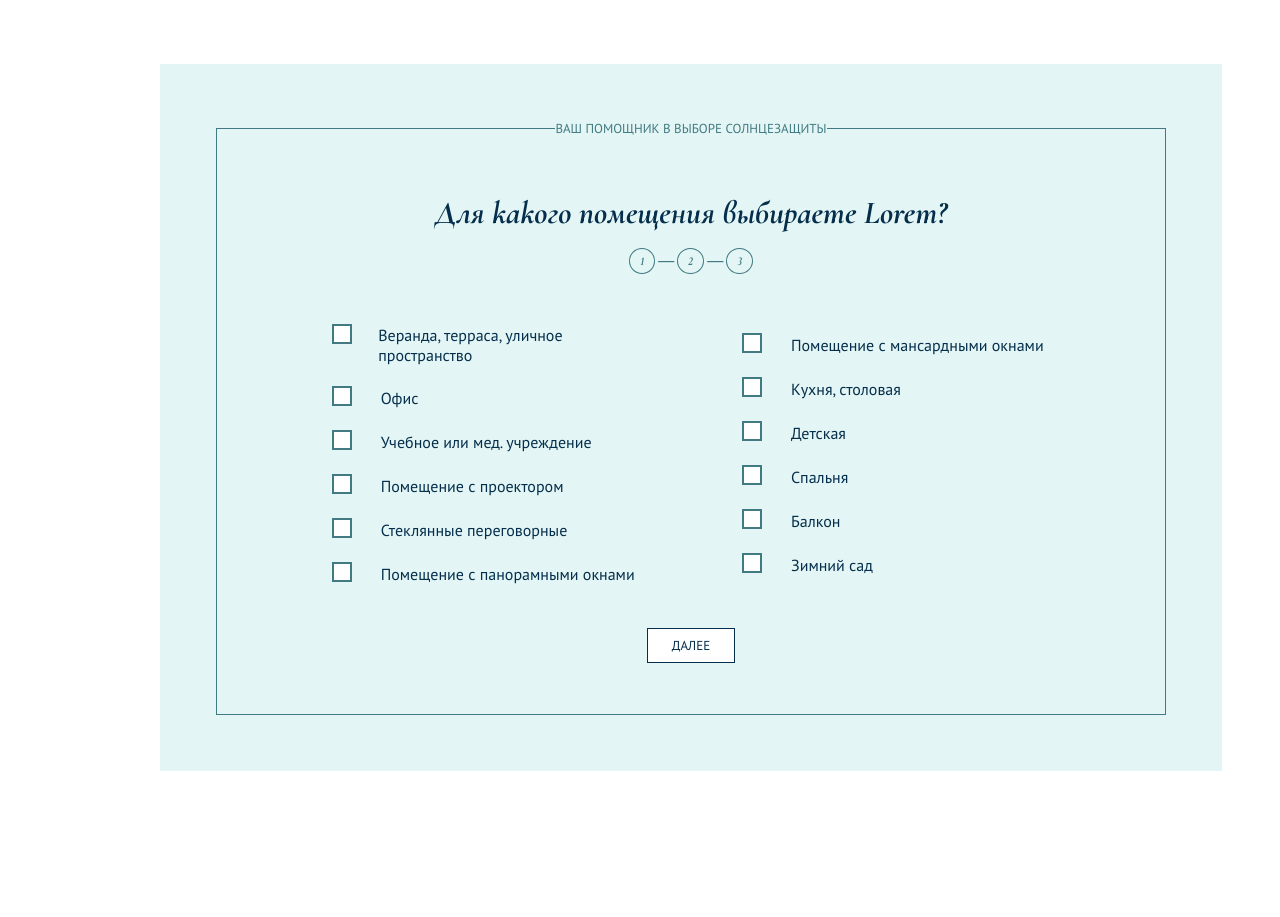
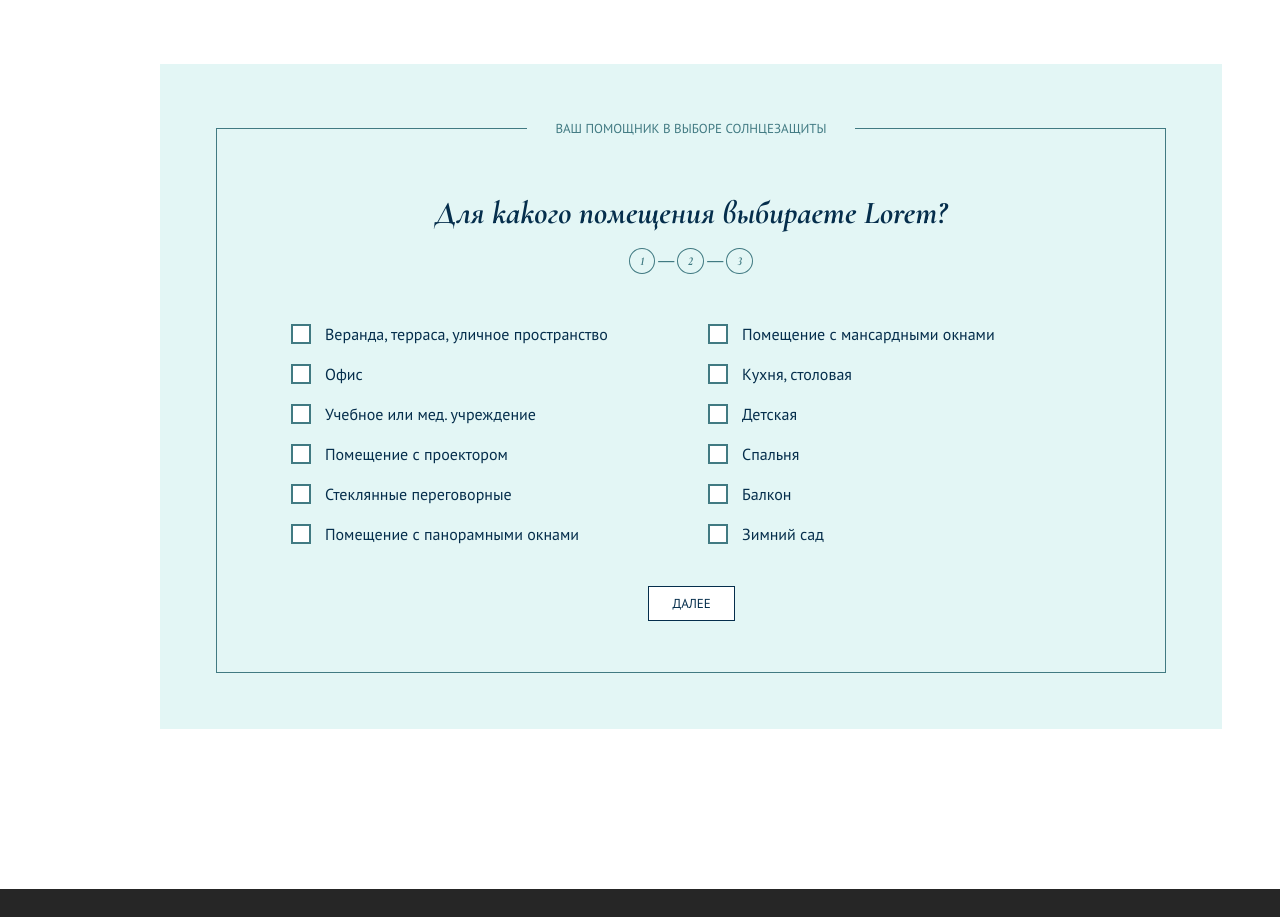
Before and after one commit to Maxim93mk/Shop-LOGO, a plain HTML site: page index.html in a window 1280 px wide. Shown: the part 2260-3177 px from the top of the page. Drawn offline with Linux system fonts and the light colour scheme.

Commit message:
Добавлены checkbox в секции - Лучшие предложения

```diff
--- a/css/best-offer-fieldset-section.css
+++ b/css/best-offer-fieldset-section.css
@@ -10,9 +10,7 @@
     border: 1px solid rgb(65, 122, 130);
     display: flex;
     flex-direction: column;
-    align-items: center;
     padding: 56px 0 51px 0;
-
 }
 
 .best-offer-fieldset-legend {
@@ -22,6 +20,7 @@
     font-weight: 400;
     text-align: center;
     text-transform: uppercase;
+    padding: 0 28px;
 }
 
 .best-offer-fieldset-title {
@@ -68,7 +67,6 @@
 
 .best-offer-fieldset-checkbox {
     display: flex;
-    align-items: center;
     justify-content: center;
     padding-top: 50px;
     gap: 102px;
@@ -80,16 +78,11 @@
     gap: 20px;
     max-width: 315px;
     width: 100%;
-}
 
-.best-offer-fieldset-checkbox-item {
-    display: flex;
-    gap: 16px;
-    align-items: center;
 }
 
 .best-offer-fieldset-checkbox__ch[type="checkbox"] {
-    opacity: 0;
+    display: none;
 }
 
 .best-offer-fieldset-checkbox__label {
@@ -97,12 +90,17 @@
     font-family: "PT Sans";
     font-size: 16px;
     font-weight: 400;
-
+    position: relative;
 }
 
-.best-offer-fieldset-checkbox__span::before {
+.best-offer-fieldset-checkbox__label::before,
+.best-offer-fieldset-checkbox__label::after{
+    position: absolute;
+    content: "";
+}
+
+.best-offer-fieldset-checkbox__label::before{
     display: inline-block;
-    content: "";
     max-width: 16px;
     min-width: 16px;
     width: 100%;
@@ -112,39 +110,31 @@
     cursor: pointer;
     background-color: #FFFFFF;
     border: 2px solid rgb(65, 122, 130);
-    position: relative;
-
+    left: -34px;
+    top: 0px;
 }
 
-.best-offer-fieldset-checkbox__span::after {
-    position: absolute;
-    content: "";
+.best-offer-fieldset-checkbox__label::after {
     display: inline-block;
-    height: 3px;
-    width: 6px;
+    height: 6px;
+    width: 9px;
     border-left: 2px solid rgb(65, 122, 130);
     border-bottom: 2px solid rgb(65, 122, 130);
     transform: rotate(-45deg);
-    left: 2px;
-    top: 2px;
+    left: -29px;
+    top: 3px;
 }
 
-.best-offer-fieldset-checkbox__ch[type="checkbox"]+.best-offer-fieldset-checkbox__span::after {
+.best-offer-fieldset-checkbox__ch + .best-offer-fieldset-checkbox__label::after{
     content: none;
-    /* content: ""; */
 }
 
-.best-offer-fieldset-checkbox__span[type="checkbox"]:checked+.best-offer-fieldset-checkbox__span::after {
-    /* content: none; */
+.best-offer-fieldset-checkbox__ch:checked + .best-offer-fieldset-checkbox__label::after{
     content: "";
 }
 
-/* .best-offer-fieldset-checkbox__span input[type="checkbox"]:checked:after {
-    content: "";
-} */
-
 .best-offer-fieldset-next__btn {
-    margin-top: 42px;
+    margin: 42px auto 0 auto;
     padding: 8px 24px;
     background: rgb(255, 255, 255);
     color: rgb(5, 46, 76);
@@ -155,4 +145,6 @@
     text-transform: uppercase;
     border: 1px solid rgb(5, 46, 76);
     cursor: pointer;
+    max-width: 87px;
+    width: 100%;
 }
--- a/index.html
+++ b/index.html
@@ -28,6 +28,7 @@
 </head>
 
 <body>
+    <!-- header -->
     <header>
         <div class="wrapper">
             <section class="header">
@@ -268,60 +269,55 @@
                             <div class="best-offer-fieldset-checkbox">
                                 <div class="best-offer-fieldset-checkbox-list">
                                     <div class="best-offer-fieldset-checkbox-item">
-                                        <span class="best-offer-fieldset-checkbox__span"><input type="checkbox" class="best-offer-fieldset-checkbox__ch" checked></span>
-                                        <label class="best-offer-fieldset-checkbox__label">Веранда, терраса, уличное
+                                        <input type="checkbox" id="chbx1" class="best-offer-fieldset-checkbox__ch"></span>
+                                        <label for="chbx1" class="best-offer-fieldset-checkbox__label">Веранда, терраса, уличное
                                             пространство</label>
                                     </div>
                                     <div class="best-offer-fieldset-checkbox-item">
-                                        <span class="best-offer-fieldset-checkbox__span"><input type="checkbox" class="best-offer-fieldset-checkbox__ch"></span>
-                                        <label class="best-offer-fieldset-checkbox__label">Офис</label>
+                                        <input type="checkbox" id="chbx2" class="best-offer-fieldset-checkbox__ch">
+                                        <label for="chbx2" class="best-offer-fieldset-checkbox__label">Офис</label>
                                     </div>
                                     <div class="best-offer-fieldset-checkbox-item">
-                                        <span class="best-offer-fieldset-checkbox__span"><input type="checkbox" class="best-offer-fieldset-checkbox__ch"></span>
-                                        <label class="best-offer-fieldset-checkbox__label">Учебное или мед.
-                                            учреждение</label>
+                                        <input type="checkbox" id="chbx3" class="best-offer-fieldset-checkbox__ch">
+                                        <label for="chbx3" class="best-offer-fieldset-checkbox__label">Учебное или мед. учреждение</label>
                                     </div>
                                     <div class="best-offer-fieldset-checkbox-item">
-                                        <span class="best-offer-fieldset-checkbox__span"><input type="checkbox" class="best-offer-fieldset-checkbox__ch"></span>
-                                        <label class="best-offer-fieldset-checkbox__label">Помещение с
-                                            проектором</label>
+                                        <input type="checkbox" id="chbx4" class="best-offer-fieldset-checkbox__ch">
+                                        <label for="chbx4" class="best-offer-fieldset-checkbox__label">Помещение с проектором</label>
                                     </div>
                                     <div class="best-offer-fieldset-checkbox-item">
-                                        <span class="best-offer-fieldset-checkbox__span"><input type="checkbox" class="best-offer-fieldset-checkbox__ch"></span>
-                                        <label class="best-offer-fieldset-checkbox__label">Стеклянные
-                                            переговорные</label>
+                                        <input type="checkbox" id="chbx5" class="best-offer-fieldset-checkbox__ch">
+                                        <label for="chbx5" class="best-offer-fieldset-checkbox__label">Стеклянные переговорные</label>
                                     </div>
                                     <div class="best-offer-fieldset-checkbox-item">
-                                        <span class="best-offer-fieldset-checkbox__span"><input type="checkbox" class="best-offer-fieldset-checkbox__ch"></span>
-                                        <label class="best-offer-fieldset-checkbox__label">Помещение с панорамными
-                                            окнами</label>
+                                        <input type="checkbox" id="chbx6" class="best-offer-fieldset-checkbox__ch">
+                                        <label for="chbx6" class="best-offer-fieldset-checkbox__label">Помещение с панорамными окнами</label>
                                     </div>
                                 </div>
                                 <div class="best-offer-fieldset-checkbox-list">
                                     <div class="best-offer-fieldset-checkbox-item">
-                                        <span class="best-offer-fieldset-checkbox__span"><input type="checkbox" class="best-offer-fieldset-checkbox__ch"></span>
-                                        <label class="best-offer-fieldset-checkbox__label">Помещение с мансардными
-                                            окнами</label>
+                                        <input type="checkbox" id="chbx7" class="best-offer-fieldset-checkbox__ch">
+                                        <label for="chbx7" class="best-offer-fieldset-checkbox__label">Помещение с мансардными окнами</label>
                                     </div>
                                     <div class="best-offer-fieldset-checkbox-item">
-                                        <span class="best-offer-fieldset-checkbox__span"><input type="checkbox" class="best-offer-fieldset-checkbox__ch"></span>
-                                        <label class="best-offer-fieldset-checkbox__label">Кухня, столовая</label>
+                                        <input type="checkbox" id="chbx8" class="best-offer-fieldset-checkbox__ch">
+                                        <label for="chbx8" class="best-offer-fieldset-checkbox__label">Кухня, столовая</label>
                                     </div>
                                     <div class="best-offer-fieldset-checkbox-item">
-                                        <span class="best-offer-fieldset-checkbox__span"><input type="checkbox" class="best-offer-fieldset-checkbox__ch"></span>
-                                        <label class="best-offer-fieldset-checkbox__label">Детская</label>
+                                        <input type="checkbox" id="chbx9" class="best-offer-fieldset-checkbox__ch">
+                                        <label for="chbx9" class="best-offer-fieldset-checkbox__label">Детская</label>
                                     </div>
                                     <div class="best-offer-fieldset-checkbox-item">
-                                        <span class="best-offer-fieldset-checkbox__span"><input type="checkbox" class="best-offer-fieldset-checkbox__ch"></span>
-                                        <label class="best-offer-fieldset-checkbox__label">Спальня</label>
+                                        <input type="checkbox" id="chbx10" class="best-offer-fieldset-checkbox__ch">
+                                        <label for="chbx10" class="best-offer-fieldset-checkbox__label">Спальня</label>
                                     </div>
                                     <div class="best-offer-fieldset-checkbox-item">
-                                        <span class="best-offer-fieldset-checkbox__span"><input type="checkbox" class="best-offer-fieldset-checkbox__ch"></span>
-                                        <label class="best-offer-fieldset-checkbox__label">Балкон</label>
+                                        <input type="checkbox" id="chbx11" class="best-offer-fieldset-checkbox__ch">
+                                        <label for="chbx11" class="best-offer-fieldset-checkbox__label">Балкон</label>
                                     </div>
                                     <div class="best-offer-fieldset-checkbox-item">
-                                        <span class="best-offer-fieldset-checkbox__span"><input type="checkbox" class="best-offer-fieldset-checkbox__ch"></span>
-                                        <label class="best-offer-fieldset-checkbox__label">Зимний сад</label>
+                                        <input type="checkbox" id="chbx12" class="best-offer-fieldset-checkbox__ch">
+                                        <label for="chbx12" class="best-offer-fieldset-checkbox__label">Зимний сад</label>
                                     </div>
                                 </div>
                             </div>
```
